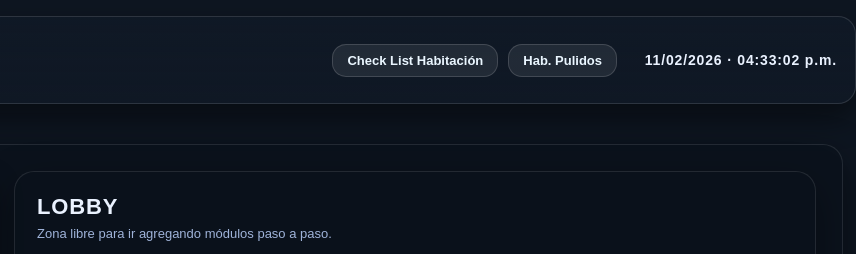
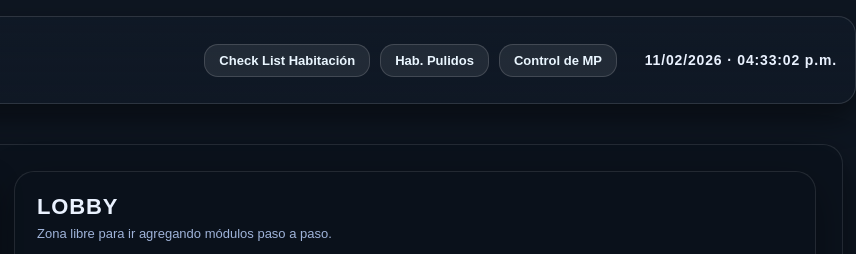
Before and after one commit to HernaldLuis/Home-Krystal-, a plain HTML site: page index.html in a window 1280 px wide. Shown: the top 254 px of the page, 424-1280 px from the left. Drawn offline with Linux system fonts and the light colour scheme.

Commit message:
Add link to Control de MP in index.html

```diff
--- a/index.html
+++ b/index.html
@@ -368,6 +368,11 @@
     <a class="tab-link" href="https://hernaldluis.github.io/krystal-grand-division-cuartos/" target="_blank">
       Hab. Pulidos
     </a>
+
+    <a class="tab-link" href="https://hernaldluis.github.io/krystal-mp-system/" target="_blank">
+      Control de MP
+    </a>
+
     <div class="datetime" id="clock">--/--/---- · --:--:--</div>
   </div>
 
```
